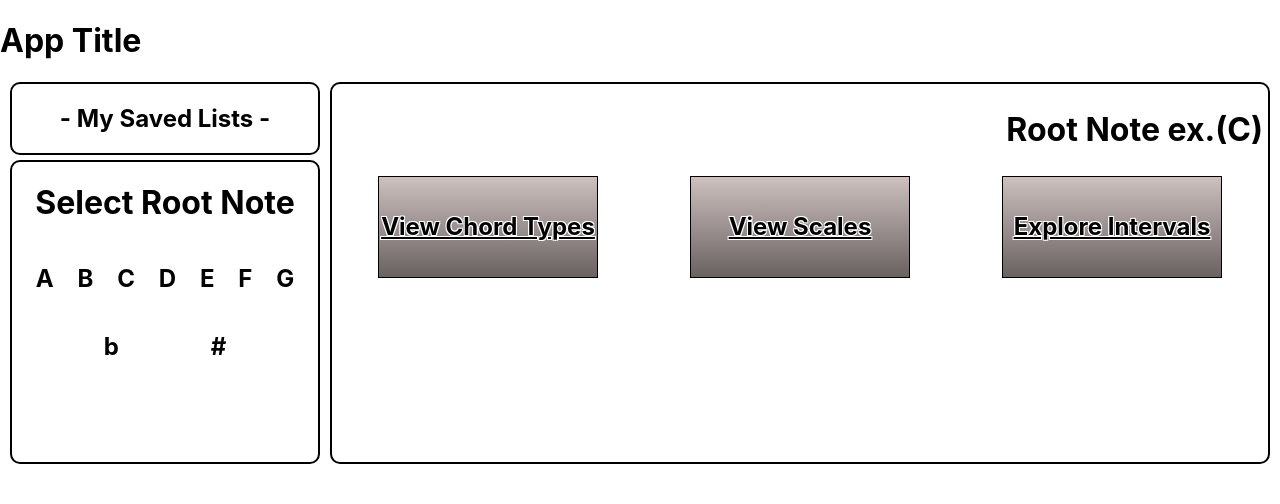
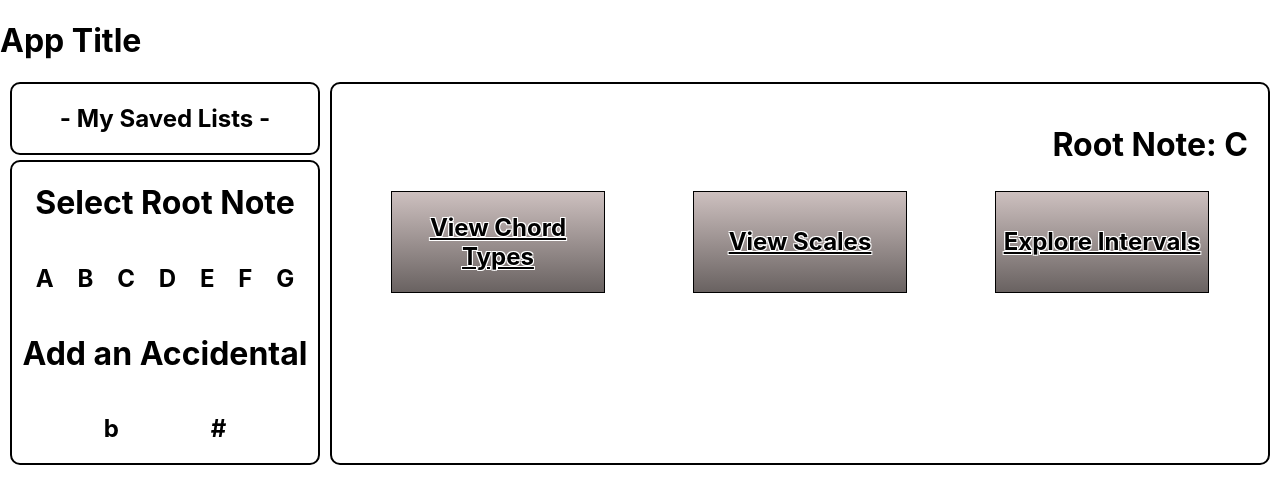
Before and after one commit to YTyler/chord-book, a React (Create React App) app: page / in a window 1280 px wide. Shown: the top 504 px of the page. Built offline with nearby package versions, Linux system fonts and the light colour scheme.

Commit message:
add padding

```diff
--- a/src/components/ChordList.jsx
+++ b/src/components/ChordList.jsx
@@ -5,6 +5,7 @@ function ChordList() {
   const chordListStyle = {
     border: '2px solid black',
     borderRadius: '10px',
+    padding: '15px',
     minHeight: '300px',
     minWidth: '600px',
     marginLeft: '5px'
--- a/src/components/NoteMenu.jsx
+++ b/src/components/NoteMenu.jsx
@@ -5,6 +5,7 @@ function NoteMenu() {
   const noteMenuStyle = {
     border: '2px solid black',
     borderRadius: '10px',
+    padding: '15px',
     minHeight: '300px',
     minWidth: '600px',
     marginLeft: '5px'
@@ -31,7 +32,7 @@ function NoteMenu() {
 
   return (
     <div style = {noteMenuStyle}>
-        <h1 style = {noteStyle}>Root Note ex.(C)</h1>
+        <h1 style = {noteStyle}>Root Note: C</h1>
         <div style = {noteButtonContainerStyle}>
           <Link style = {noteButtonStyle} to = "/chords">View Chord Types</Link>
           <Link style = {noteButtonStyle} to = "/scales">View Scales</Link>
--- a/src/components/RootMenu.jsx
+++ b/src/components/RootMenu.jsx
@@ -29,11 +29,11 @@ function RootMenu() {
         <h2>F</h2>
         <h2>G</h2>
       </div>
+      <h1>Add an Accidental</h1>
       <div style = {accidentalListStyle}>
         <h2>b</h2>
         <h2>#</h2>
       </div>
-
     </div>
   );
 }
```
Lines whose indentation alone changed are shown as unchanged.
